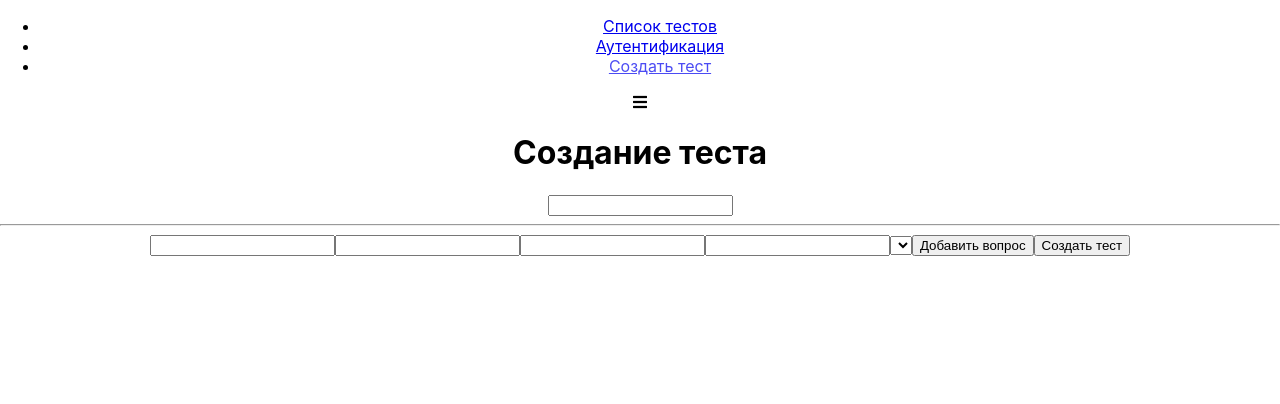
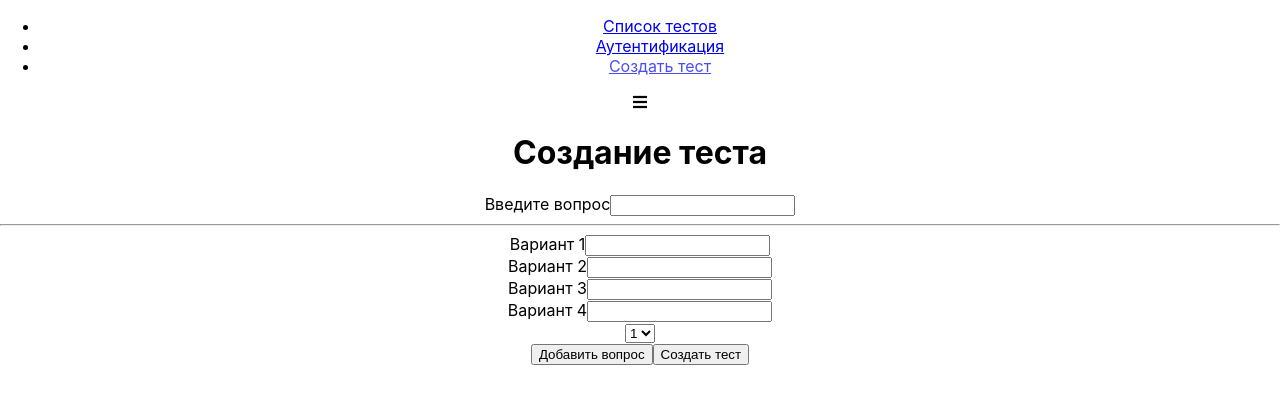
Before and after one commit to ValeoPrime/psy-tests, a React app: page /create-quize in a window 1280 px wide. Shown: the top 404 px of the page. Built offline with nearby package versions, Linux system fonts and the light colour scheme.

Commit message:
Добавлена возможность создать свой тест

```diff
--- a/src/FormFrames/formFrameworks.js
+++ b/src/FormFrames/formFrameworks.js
@@ -1,8 +1,38 @@
-export function   createControl(config, validation) {
- return {
-     ...config,
-     validation,
-     valid: !validation, // Если передали что то в валидацию значение по умолчанию будет false
+export function createControl(config, validation) {
+    return {
+        ...config,
+        validation,
+        valid: !validation, // Если передали что то в валидацию значение по умолчанию будет false
+        touched: false,
+        value: ''
+    }
+}
 
- }
+export function validate (value, validation = null) {
+    if(!validation){
+        return true
+    }
+
+    let isValid = true
+
+    if(validation.required) {
+        isValid = value.trim() !== '' && isValid
+    }
+    if(value <= validation.minLength){
+        isValid = false && isValid
+    }
+    return isValid
+
 }
+
+export function  validateForm(formControls){
+    let isFormValid = true
+
+    for (let control in formControls) {
+        if (formControls.hasOwnProperty(control)) {
+          isFormValid = formControls[control].valid && isFormValid
+        }
+      }
+
+    return isFormValid
+}
--- /dev/null
+++ b/src/components/UI/Select/Select.css
@@ -0,0 +1,21 @@
+.Select {
+    margin-bottom: 15px;
+}
+
+.Select label {
+    margin: 0 0 3px 0;
+    padding: 0;
+    font-weight: bold;
+    display: block;
+}
+
+.Select select {
+    display: block;
+    box-sizing: border-box;
+    border: 1px solid #bebebe;
+    margin: 0 0 5px;
+    height: 29px;
+    width: 100%;
+    outline: none;
+    transition: all 300ms ease-in-out;
+}
--- /dev/null
+++ b/src/components/UI/Select/Select.js
@@ -0,0 +1,30 @@
+import React from 'react'
+import styles from './Select.css'
+
+
+ const Select = (props) => {
+    const htmlFor = `${props.label}-${Math.random()}`
+    return (<div className={styles.Select}>
+        <label htmlFor={htmlFor}></label>
+        <select
+        id={htmlFor}
+        value={props.value}
+        onChange={props.onChange}
+        >
+
+            { props.options.map((option, index) =>{
+                return (
+                    <option
+                    value={option.value}
+                    key={option.value + index}
+                    >
+                        {option.text}
+                    </option>
+
+                )
+            })}
+        </select>
+    </div>)
+}
+
+export default Select
--- a/src/containers/QuizeCreator/QuizCreator.js
+++ b/src/containers/QuizeCreator/QuizCreator.js
@@ -1,53 +1,177 @@
-import React, {Component} from 'react'
+import React, { Component } from 'react'
 import styles from './QuizCreator.css'
+import Select from '../../components/UI/Select/Select'
+import Input from '../../components/UI/Input/Input'
 import Button from '../../components/UI/button/button'
+import { createControl, validate, validateForm } from './../../FormFrames/formFrameworks';
+import AnswersList from './../../components/ActiveQuestionnaire/AnswersList/AnswersList';
+
+function createFormControls() {
+    return {
+        question: createControl({
+            label: 'Введите вопрос',
+            errorMessage: 'Вопрос не может быть пустым или короче 5 символов'
+        }, {
+            required: true,
+            minLength: 5
+        }),
+        option1: createControl({
+            label: 'Вариант 1',
+            errorMessage: 'Вариант не должен быть пустым',
+            id: 1
+        }, { required: true }),
+        option2: createControl({
+            label: 'Вариант 2',
+            errorMessage: 'Вариант не должен быть пустым',
+            id: 2
+        }, { required: true }),
+        option3: createControl({
+            label: 'Вариант 3',
+            errorMessage: 'Вариант не должен быть пустым',
+            id: 3
+        }, { required: true }),
+        option4: createControl({
+            label: 'Вариант 4',
+            errorMessage: 'Вариант не должен быть пустым',
+            id: 4
+
+        }, { required: true })
+    }
+}
 
 export default class QuizCreator extends Component {
 
     state = {
         quiz: [],
-        formControls: {
-            question: '',
-            option1: '',
-            option2: '',
-            option3: '',
-            option4: ''
-        }
+        isFormValid: false,
+        rightAnswerId: 1,
+        formControls: createFormControls()
     }
 
     submitHandler = event => {
         event.preventDefault()
     }
 
-    addQuestionHandler = () => {
+    addQuestionHandler = (event) => {
+        event.preventDefault()
+
+        const quiz = this.state.quiz.slice()
+        const index = quiz.length + 1
+
+        const questionItem = {
+            question: this.state.formControls.question.value,
+            id: index,
+            rightAnswerId: this.state.rightAnswerId,
+            answers: [
+                {text: this.state.formControls.option1.value,
+                id: this.state.formControls.option1.id
+                },
+                {text: this.state.formControls.option2.value,
+                    id: this.state.formControls.option2.id
+                },
+                {text: this.state.formControls.option3.value,
+                id: this.state.formControls.option3.id
+                },
+                {text: this.state.formControls.option4.value,
+                id: this.state.formControls.option4.id
+                }
+            ]
+        }
+
+        quiz.push(questionItem)
+
+        this.setState({
+            quiz: quiz,
+            isFormValid: false,
+            rightAnswerId: 1,
+            formControls: createFormControls()
+        })
 
     }
 
-    createQuizHandler = () => {
+    createQuizHandler = (event) => {
+        event.preventDefault()
+    }
 
+    changeHandler = (value, controlName) => {
+        const formControls = { ...this.state.formControls }
+        const control = { ...formControls[controlName] }
+
+        control.touched = true
+        control.value = value
+        control.valid = validate(control.value, control.validation)
+
+        formControls[controlName] = control
+
+        this.setState({
+            formControls: formControls,
+            isFormValid: validateForm(formControls)
+        })
     }
 
 
-render(){
-    return(
+
+
+    renderInputs = () => {
+        return Object.keys(this.state.formControls).map((controlN, index) => {
+            const control = this.state.formControls[controlN]
+
+            return (
+                <React.Fragment key={controlN + index}>
+                    <Input
+                        key={index}
+                        label={control.label}
+                        value={control.value}
+                        valid={control.valid}
+                        shouldValidate={!!control.validation}
+                        touched={control.touched}
+                        errorMessage={control.errorMessage}
+                        onChange={event => this.changeHandler(event.target.value, controlN)}
+                    />
+
+                    {
+                        index === 0 ? <hr></hr> : null
+                    }
+                </React.Fragment>
+            )
+        })
+    }
+
+    selectChangeHandler = (event) => {
+        this.setState({
+            rightAnswerId: +event.target.value
+        })
+    }
+
+    render() {
+        console.log('массив вопросов',this.state.quiz)
+        const select = <Select
+            label="Выберите правильный ответ"
+            value={this.state.rightAnswerId}
+            onChange={this.selectChangeHandler}
+            options={[
+                { text: 1, value: 1 },
+                { text: 2, value: 2 },
+                { text: 3, value: 3 },
+                { text: 4, value: 4 }
+            ]}
+
+        />
+        return (
             <div className={styles.QuizCreator}>
                 <div>
                     <h1>Создание теста</h1>
 
                     <form onSubmit={this.submitHandler}>
 
-                    <input type="text"/>
-                    <hr/>
-                    <input type="text"/>
-                    <input type="text"/>
-                    <input type="text"/>
-                    <input type="text"/>
+                        {this.renderInputs()}
 
-                    <select></select>
+                        {select}
 
                         <Button
                             type="primary"
                             onClick={this.addQuestionHandler}
+                            disabled={!this.state.isFormValid}
                         >
                             Добавить вопрос
                         </Button>
@@ -55,6 +179,7 @@ render(){
                         <Button
                             type="success"
                             onClick={this.createQuizHandler}
+                            disabled={this.state.quiz.length === 0}
                         >
                             Создать тест
                         </Button>
```
Lines whose indentation alone changed are shown as unchanged.
